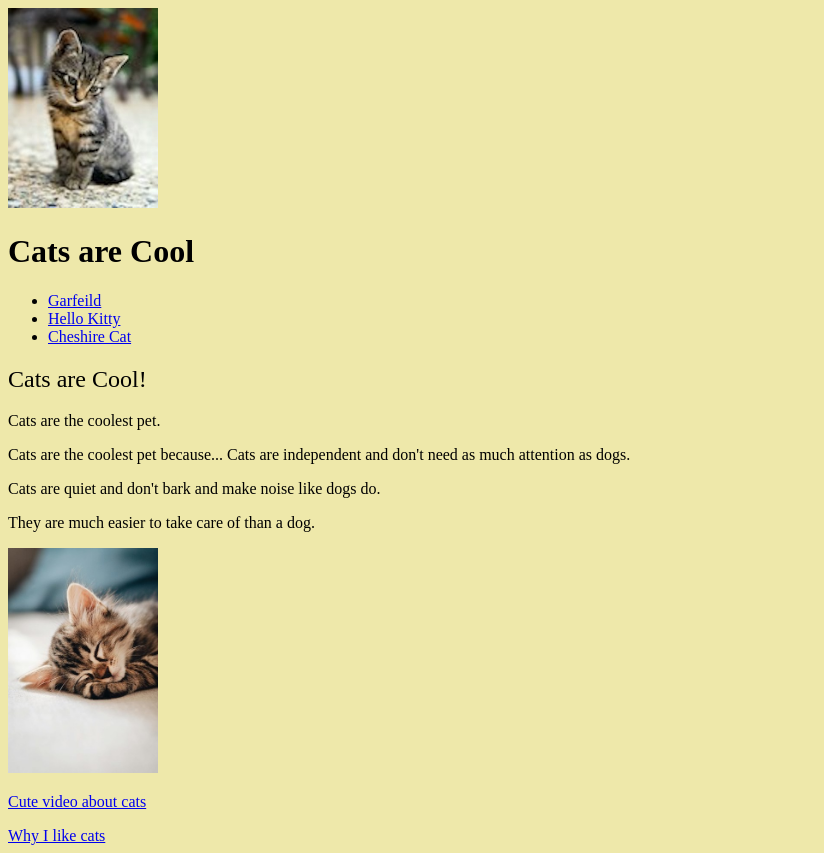
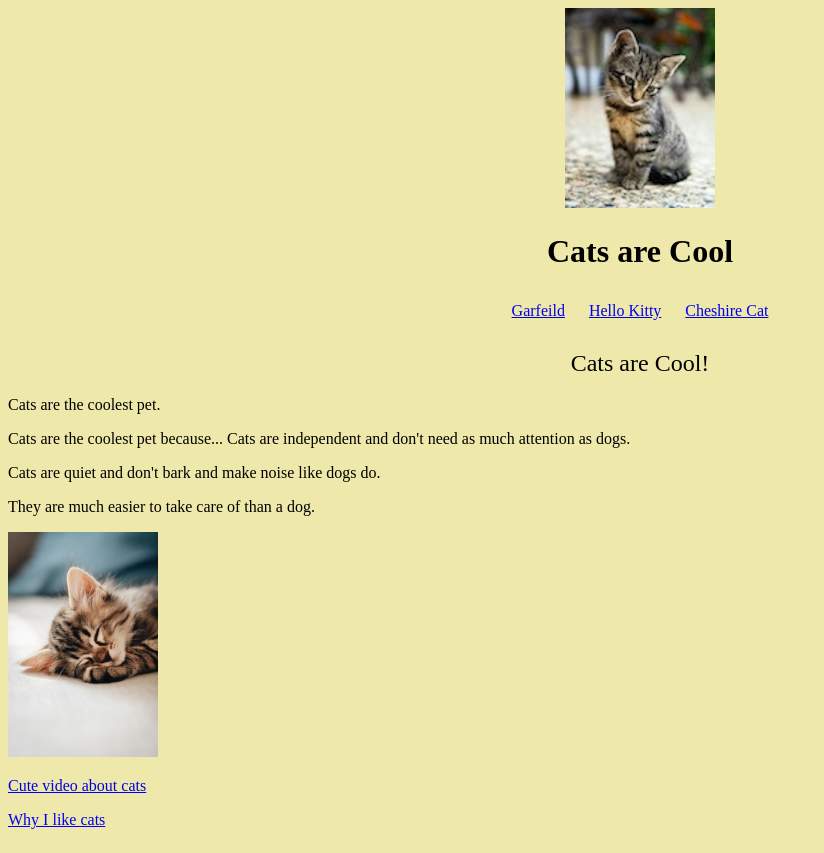
Before and after one commit to techbyliam/techbyliam.github.io, a plain HTML site: page index.html in a window 1280 px wide. Shown: the whole page, without its empty margins (0-824 px from the left). Drawn offline with Linux system fonts and the light colour scheme; a web font is replaced by a local one.

Commit message:
Update styles.css

```diff
--- a/styles.css
+++ b/styles.css
@@ -2,7 +2,20 @@ h2 {
   font-family: "Shrikhand", serif;
   font-weight: 400;
   font-style: normal;
+  text-align: center;
       }
   body {
     background: palegoldenrod;
   }
+  ul {
+    padding: 10px;
+  }
+  li {
+    display: inline;
+    padding: 0px 10px 0px 10px;
+  }
+  header {
+    text-align: center;
+    background:
+    padding: 20px 0px 0px 0px
+  }
```
